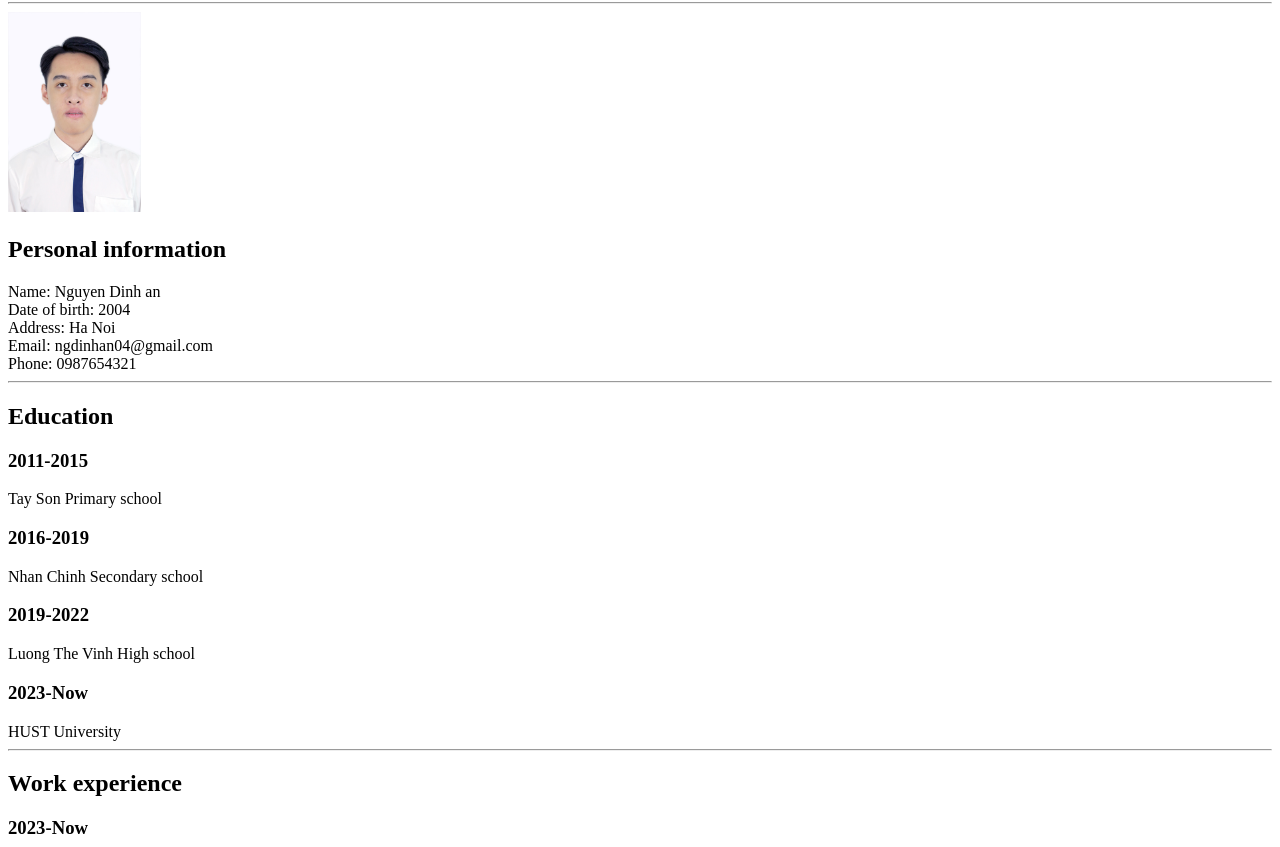
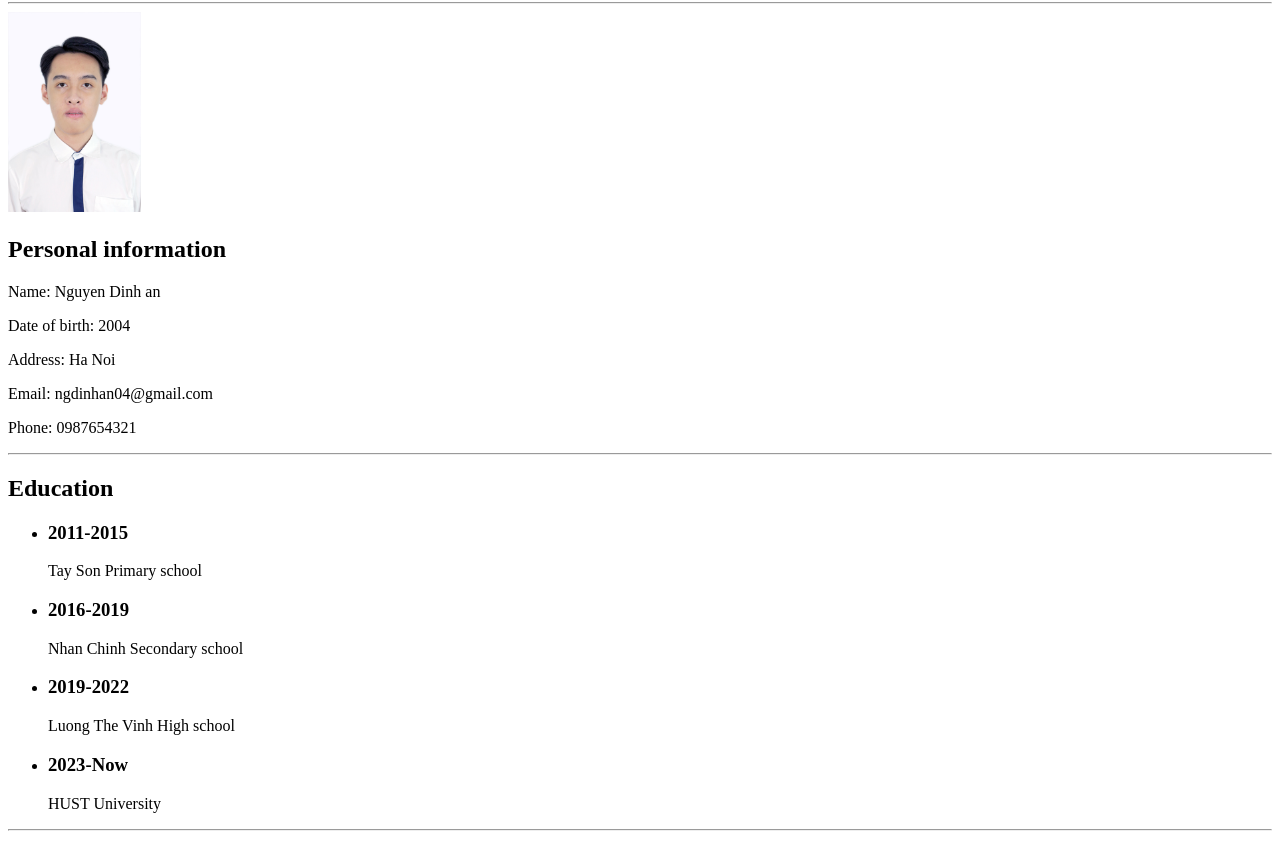
Before and after one commit to nguyendinhan04/HTML-portfolio, a plain HTML site: page index.html in a window 1280 px wide. Shown: the part 78-925 px from the top of the page. Drawn offline with Linux system fonts and the light colour scheme.

Commit message:
Update index.html

```diff
--- a/index.html
+++ b/index.html
@@ -10,25 +10,31 @@
     <hr>
     <img src="./assests/BTT_9331.JPG" alt="My photo"  height="200">
     <h2>Personal information</h2>
-      Name: Nguyen Dinh an<br>
-      Date of birth: 2004<br>
-      Address: Ha Noi<br>
-      Email: ngdinhan04@gmail.com<br>
-      Phone: 0987654321<br>
+      <p>Name: Nguyen Dinh an</p>
+      <p>Date of birth: 2004</p>
+      <p>Address: Ha Noi</p>
+      <p>Email: ngdinhan04@gmail.com</p>
+      <p>Phone: 0987654321</p>
       <hr>
     <h2>Education</h2>
-      <h3>2011-2015</h3>
-        Tay Son Primary school<br>
-      <h3>2016-2019</h3>
-        Nhan Chinh Secondary school<br>
-      <h3>2019-2022</h3>
-        Luong The Vinh High school<br>
-      <h3>2023-Now</h3>
-        HUST University<br>
+     <ul>
+      <li><h3>2011-2015</h3>
+        <p>Tay Son Primary school</p></li>
+        <li><h3>2016-2019</h3>
+        <p>Nhan Chinh Secondary school</p></li>
+        <li><h3>2019-2022</h3>
+        <p>Luong The Vinh High school</p></li>
+        <li><h3>2023-Now</h3>
+        <p>HUST University</p></li>
+     </ul>
       <hr>
     <h2>Work experience</h2>
-    <h3>2023-Now</h3>
-    Tutor in Math and Physics<br>
+    <ul>
+      <li>
+        <h3>2023-Now</h3>
+        <p>Tutor in Math and Physics</p>
+      </li>
+    </ul>
     <hr>
     <h2>Skills</h2>
     <ol>
```
